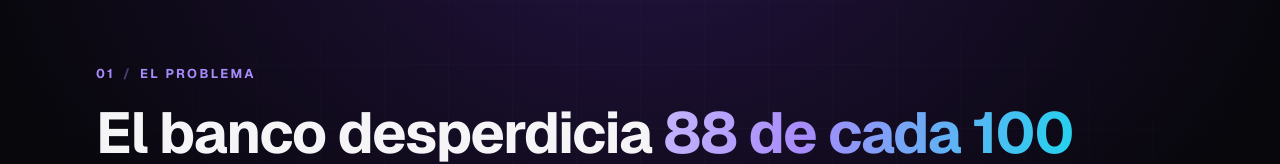
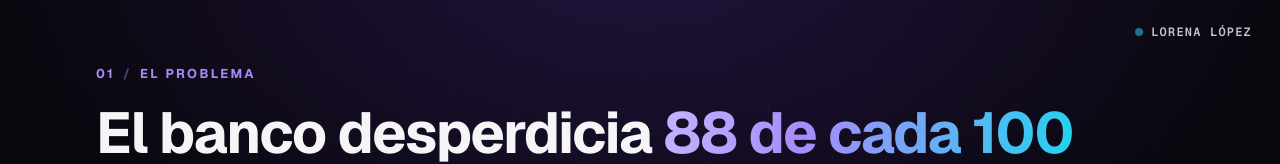
Before and after one commit to gpoliak25/presentacion-caece-mineria, a Next.js app: page / in a window 1280 px wide. Both pictures are taken after a click on the button 742 px from the left and 753 px from the top of the page. Shown: the top 164 px of the page. Built offline with nearby package versions, Linux system fonts and the light colour scheme.

Commit message:
Agregar indicador de expositor top-right por slide

```diff
--- a/components/Deck.tsx
+++ b/components/Deck.tsx
@@ -16,17 +16,17 @@ import { SlideConclusiones } from "./slides/SlideConclusiones";
 import { SlideBibliografia } from "./slides/SlideBibliografia";
 
 const slides = [
-  { id: "portada", node: <SlideCover /> },
-  { id: "problema", node: <SlideProblema /> },
-  { id: "datos", node: <SlideDatos /> },
-  { id: "trampa", node: <SlideTrampa /> },
-  { id: "pipeline", node: <SlidePipeline /> },
-  { id: "modelos", node: <SlideModelos /> },
-  { id: "resultados", node: <SlideResultados /> },
-  { id: "aplicacion", node: <SlideAplicacion /> },
-  { id: "errores", node: <SlideErrores /> },
-  { id: "conclusiones", node: <SlideConclusiones /> },
-  { id: "bibliografia", node: <SlideBibliografia /> },
+  { id: "portada",     node: <SlideCover />,        presenter: null },
+  { id: "problema",   node: <SlideProblema />,      presenter: "LORENA LÓPEZ" },
+  { id: "datos",      node: <SlideDatos />,         presenter: "LORENA LÓPEZ" },
+  { id: "trampa",     node: <SlideTrampa />,        presenter: "LORENA LÓPEZ" },
+  { id: "pipeline",   node: <SlidePipeline />,      presenter: "LORENA LÓPEZ" },
+  { id: "modelos",    node: <SlideModelos />,       presenter: "LORENA LÓPEZ" },
+  { id: "resultados", node: <SlideResultados />,    presenter: "GISELA POLIAK" },
+  { id: "aplicacion", node: <SlideAplicacion />,    presenter: "GISELA POLIAK" },
+  { id: "errores",    node: <SlideErrores />,       presenter: "GISELA POLIAK" },
+  { id: "conclusiones", node: <SlideConclusiones />, presenter: "GISELA POLIAK" },
+  { id: "bibliografia", node: <SlideBibliografia />, presenter: "GISELA POLIAK" },
 ];
 
 const LAST = slides.length - 1;
@@ -185,6 +185,16 @@ export default function Deck() {
         </div>
       </div>
 
+      {/* Presenter badge — top right */}
+      {slides[index].presenter && (
+        <div className="pointer-events-none absolute right-7 top-6 z-50 flex items-center gap-2">
+          <span className="h-2 w-2 rounded-full bg-cyan animate-pulse" />
+          <span className="font-mono text-xs font-semibold tracking-widest text-fg/80 uppercase">
+            {slides[index].presenter}
+          </span>
+        </div>
+      )}
+
       {/* Slide counter */}
       <div className="pointer-events-none absolute bottom-7 right-7 z-50 hidden font-mono text-sm text-faint sm:block">
         <span className="text-fg">{String(index + 1).padStart(2, "0")}</span>
```
